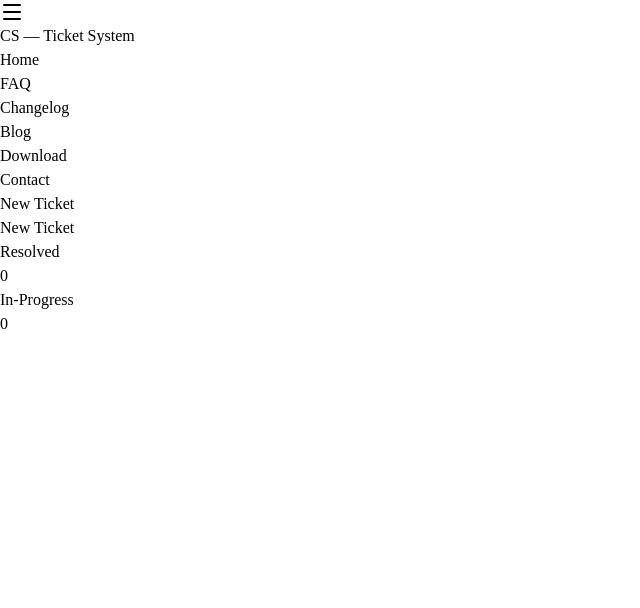
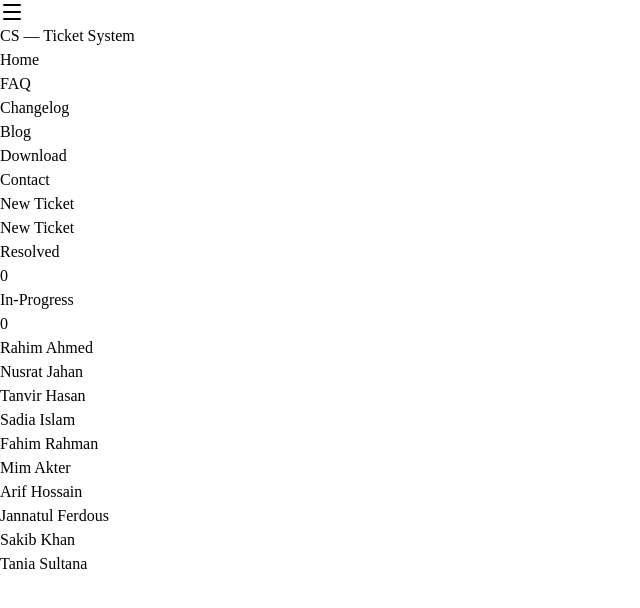
Before and after one commit to sazib-khan96/customer-support, a React (Vite) app: page / in a window 1280 px wide. Shown: the top 608 px of the page, without its empty margins (0-640 px from the left). Built offline with nearby package versions, Linux system fonts and the light colour scheme.

Commit message:
customer data load means data featch

```diff
--- /dev/null
+++ b/public/customarData.json
@@ -0,0 +1,92 @@
+[
+  {
+    "id": "TKT-001",
+    "name": "Rahim Ahmed",
+    "problemHeading": "Login Issue",
+    "shortDescription": "Unable to log in after resetting the password.",
+    "date": "2026-09-25",
+    "status": "Open",
+    "priority": "High"
+  },
+  {
+    "id": "TKT-002",
+    "name": "Nusrat Jahan",
+    "problemHeading": "Payment Failed",
+    "shortDescription": "Payment fails when trying to purchase a subscription.",
+    "date": "2026-09-24",
+    "status": "In Progress",
+    "priority": "High"
+  },
+  {
+    "id": "TKT-003",
+    "name": "Tanvir Hasan",
+    "problemHeading": "Profile Update Error",
+    "shortDescription": "Profile information cannot be updated successfully.",
+    "date": "2026-09-23",
+    "status": "Open",
+    "priority": "Medium"
+  },
+  {
+    "id": "TKT-004",
+    "name": "Sadia Islam",
+    "problemHeading": "Email Notification Missing",
+    "shortDescription": "Not receiving email notifications for new tickets.",
+    "date": "2026-09-22",
+    "status": "Resolved",
+    "priority": "Low"
+  },
+  {
+    "id": "TKT-005",
+    "name": "Fahim Rahman",
+    "problemHeading": "Dashboard Not Loading",
+    "shortDescription": "The dashboard remains blank after signing in.",
+    "date": "2026-09-21",
+    "status": "In Progress",
+    "priority": "High"
+  },
+  {
+    "id": "TKT-006",
+    "name": "Mim Akter",
+    "problemHeading": "Password Reset",
+    "shortDescription": "Password reset email is not arriving in the inbox.",
+    "date": "2026-09-20",
+    "status": "Open",
+    "priority": "Medium"
+  },
+  {
+    "id": "TKT-007",
+    "name": "Arif Hossain",
+    "problemHeading": "Slow Website",
+    "shortDescription": "Website pages are taking too long to load.",
+    "date": "2026-09-19",
+    "status": "In Progress",
+    "priority": "Medium"
+  },
+  {
+    "id": "TKT-008",
+    "name": "Jannatul Ferdous",
+    "problemHeading": "Account Locked",
+    "shortDescription": "Account was locked after several failed login attempts.",
+    "date": "2026-09-18",
+    "status": "Resolved",
+    "priority": "High"
+  },
+  {
+    "id": "TKT-009",
+    "name": "Sakib Khan",
+    "problemHeading": "Incorrect Invoice",
+    "shortDescription": "Invoice shows an incorrect subscription amount.",
+    "date": "2026-09-17",
+    "status": "Open",
+    "priority": "Medium"
+  },
+  {
+    "id": "TKT-010",
+    "name": "Tania Sultana",
+    "problemHeading": "UI Display Issue",
+    "shortDescription": "Some buttons are misaligned on mobile devices.",
+    "date": "2026-09-16",
+    "status": "Resolved",
+    "priority": "Low"
+  }
+]
--- a/src/App.jsx
+++ b/src/App.jsx
@@ -2,6 +2,12 @@
 import './App.css'
 import Navigation from './Components/Navigation-bar/Navigation'
 import Hero from './Components/Hero-section/Hero'
+import CustomerTickets from './Components/CustomerTickets/CustomerTickets'
+import { Suspense } from 'react'
+
+// customer data load
+const customarData = fetch('/customarData.json')
+.then(res => res.json()) //get promise
 
 function App() {
 
@@ -15,6 +21,13 @@ function App() {
        {/* hero section  */}
        <Hero></Hero>
 
+       {/* body  */}
+
+          <Suspense fallback={<p>data is Loading</p>}>
+            <CustomerTickets customarData={customarData}></CustomerTickets>
+          </Suspense>
+
+
      </div>
 
 
--- /dev/null
+++ b/src/Components/Customar/Customar.jsx
@@ -0,0 +1,12 @@
+import React from 'react';
+
+const Customar = ({customar}) => {
+    const {id,problemHeading,shortDescription,date,status,priority,name}= customar
+    return (
+        <div>
+            <h1>{name}</h1>
+        </div>
+    );
+};
+
+export default Customar;
--- /dev/null
+++ b/src/Components/CustomerTickets/CustomerTickets.jsx
@@ -0,0 +1,16 @@
+import React, { use } from 'react';
+import Customar from '../Customar/Customar'
+
+const CustomerTickets = ({customarData}) => {
+    const Data = use(customarData)
+
+    return (
+        <div>
+            {
+                Data.map(customar => <Customar key={customar.id} customar={customar}></Customar> )
+            }
+        </div>
+    );
+};
+
+export default CustomerTickets;
```
